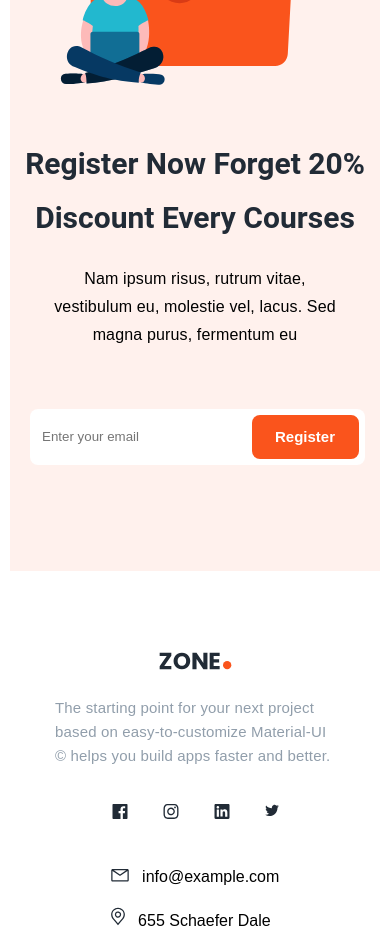
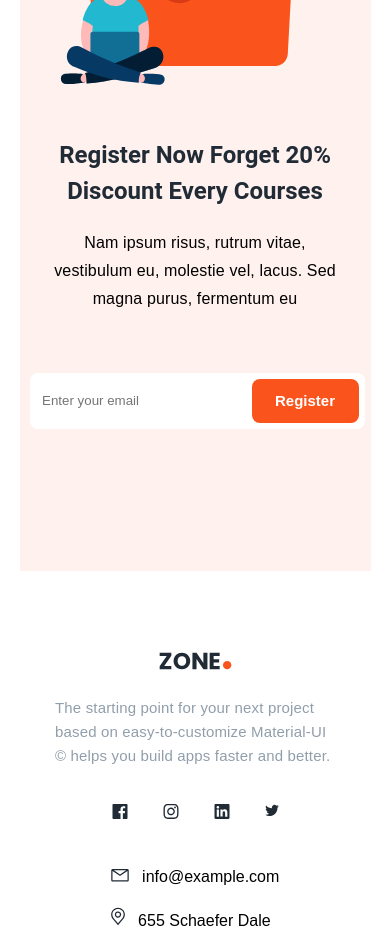
Before and after one commit to Serenbek/courses, a React (Create React App) app: page / in a window 390 px wide. Shown: the part 2180-3114 px from the top of the page. Built offline with nearby package versions, Linux system fonts and the light colour scheme.

Commit message:
fixedStyles

```diff
--- a/src/components/RegisterNow/RegisterNow.module.scss
+++ b/src/components/RegisterNow/RegisterNow.module.scss
@@ -20,6 +20,10 @@
       line-height: 54px;
       margin-bottom: 20px;
       margin-top: 40px;
+      @media (max-width: 576px) {
+        font-size: 24px;
+        line-height: 36px;
+      }
     }
     p {
       width: 415px;
@@ -41,10 +45,10 @@
         background: #ffffff;
         border-radius: 8px;
         padding-left: 12px;
-        background: #FFFFFF;
+        background: #ffffff;
       }
 
-      span{
+      span {
         margin-right: 55px;
         button {
           font-weight: 600;
@@ -81,7 +85,7 @@
         input {
           width: 320px;
         }
-        span{
+        span {
           button {
             left: 125px;
           }
@@ -97,7 +101,7 @@
 }
 
 @media (max-width: 576px) {
-  .container{
+  .container {
     width: 110%;
   }
   .wrapper {
@@ -132,7 +136,7 @@
           width: 335px;
           height: 56px;
         }
-        span{
+        span {
           button {
             left: 135px;
           }
--- a/src/index.scss
+++ b/src/index.scss
@@ -43,12 +43,14 @@ a {
 
 @media (max-width: 912px) {
   .container {
-    width: 90%;
+    width: 88%;
+    margin: 0 auto;
   }
 }
 
 @media (max-width: 576px) {
   .container {
-    width: 95%;
+    width: 90%;
+    margin: 0 auto;
   }
 }
```
